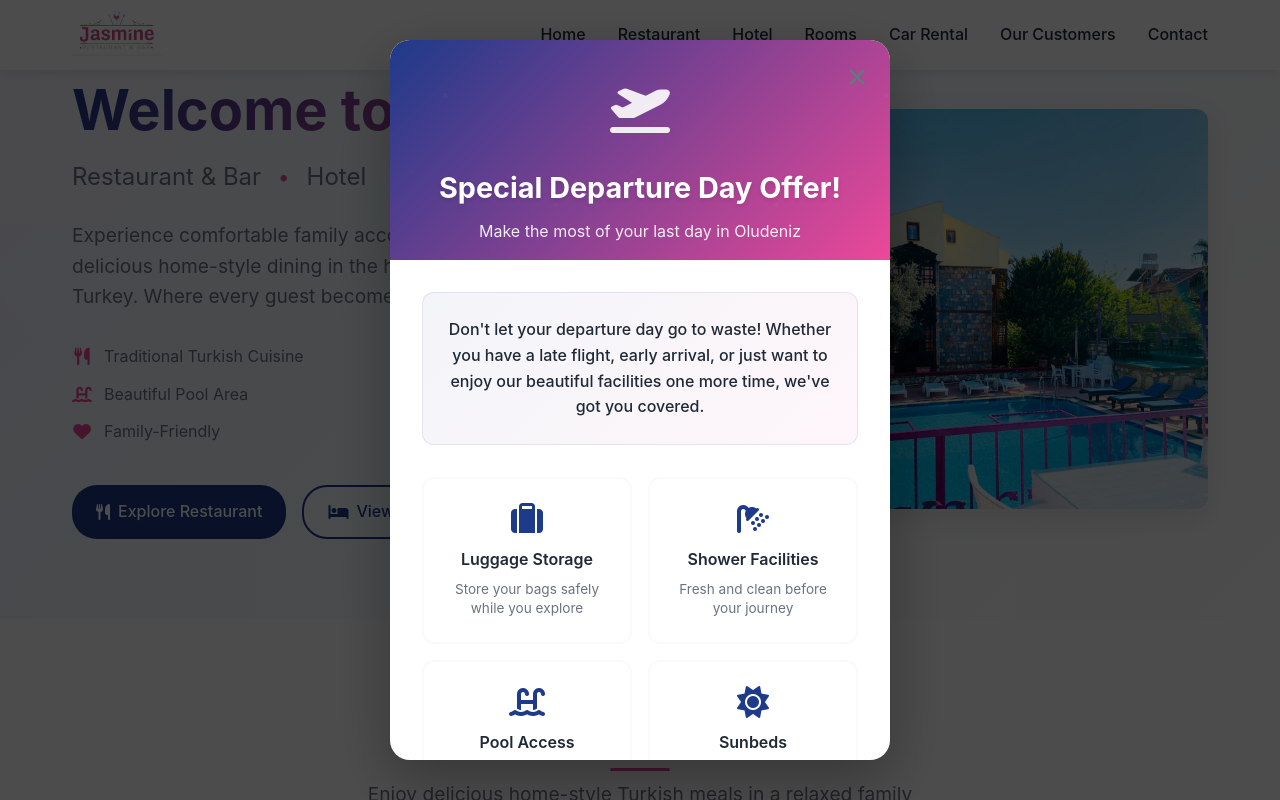
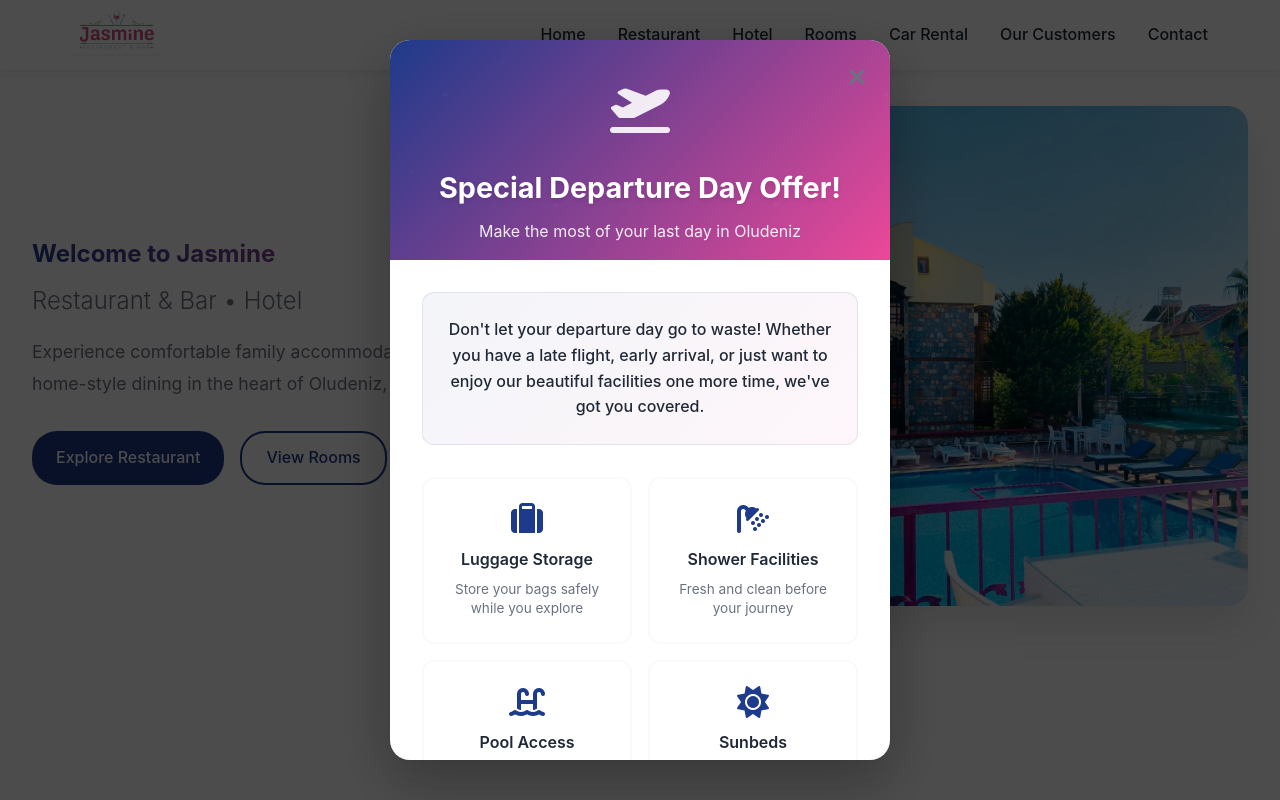
Before and after one commit to Silcfcr/JasmineOludeniz, a React (Create React App) app: page / in a window 1280 px wide. Shown: the top 800 px of the page. Built offline with nearby package versions, Linux system fonts and the light colour scheme.

Commit message:
Update hero section to match plain HTML design

```diff
--- a/src/App.css
+++ b/src/App.css
@@ -133,33 +133,17 @@ body {
 
 /* Hero Section - Congruent Design */
 .hero {
-    padding: 15rem 0 5rem 0;
-    background: linear-gradient(135deg, #f8f4ff 0%, #f0f9ff 30%, #f8fafc 70%, #ffffff 100%);
-    position: relative;
-    overflow: hidden;
-}
-
-.hero::before {
-    content: '';
-    position: absolute;
-    top: 0;
-    left: 0;
-    right: 0;
-    bottom: 0;
-    background:
-        radial-gradient(circle at 20% 20%, rgba(255, 255, 255, 0.1) 0%, transparent 70%),
-        radial-gradient(circle at 80% 80%, rgba(255, 255, 255, 0.05) 0%, transparent 70%);
-    pointer-events: none;
+    display: flex;
+    min-height: 100vh;
+    align-items: center;
+    background: linear-gradient(135deg, var(--blue-light) 0%, var(--pink-light) 100%);
+    padding-top: 80px;
 }
 
 .hero-content {
-    display: grid;
-    grid-template-columns: 1.2fr 1fr;
-    gap: 4rem;
-    align-items: center;
-    position: relative;
-    z-index: 2;
-    margin-top: 5rem;
+    flex: 1;
+    padding: 2rem;
+    max-width: 600px;
 }
 
 .hero-badge {
@@ -181,40 +165,26 @@ body {
 }
 
 .hero-text h1 {
-    font-size: 3.5rem;
-    font-weight: 700;
-    background: linear-gradient(135deg, var(--primary-color), var(--secondary-color));
+    color: var(--primary-color);
+    margin-bottom: 0.5rem;
+    background: linear-gradient(45deg, var(--primary-color), var(--secondary-color));
     -webkit-background-clip: text;
     -webkit-text-fill-color: transparent;
     background-clip: text;
+}
+
+.hero-text h2 {
+    color: var(--text-light);
+    font-size: 1.5rem;
+    font-weight: 300;
     margin-bottom: 1rem;
-    line-height: 1.1;
-    animation: fadeInUp 0.8s ease-out 0.2s both;
-}
-
-.hero-subtitle {
-    font-size: 1.5rem;
-    margin-bottom: 1.5rem;
+}
+
+.hero-text p {
+    font-size: 1.1rem;
     color: var(--text-light);
-    display: flex;
-    align-items: center;
-    gap: 1rem;
-    animation: fadeInUp 0.8s ease-out 0.4s both;
-    font-weight: 400;
-}
-
-.separator {
-    color: var(--secondary-color);
-    font-weight: 300;
-}
-
-.hero-description {
-    font-size: 1.2rem;
     margin-bottom: 2rem;
-    color: var(--text-light);
-    line-height: 1.6;
-    animation: fadeInUp 0.8s ease-out 0.6s both;
-    max-width: 500px;
+    line-height: 1.8;
 }
 
 .hero-features {
@@ -243,40 +213,23 @@ body {
 .hero-buttons {
     display: flex;
     gap: 1rem;
-    animation: fadeInUp 0.8s ease-out 1s both;
-}
-
-.hero-visual {
-    position: relative;
-    animation: fadeInRight 1s ease-out 0.5s both;
-}
-
-.hero-image-container {
-    position: relative;
-    border-radius: 12px;
-    overflow: hidden;
-    box-shadow: 0 10px 30px rgba(0, 0, 0, 0.1);
-    transition: transform 0.3s ease;
-}
-
-.hero-image-container:hover {
-    transform: translateY(-5px);
-    box-shadow: 0 15px 40px rgba(0, 0, 0, 0.15);
+    flex-wrap: wrap;
 }
 
 .hero-image {
-    position: relative;
-    width: 100%;
-    height: 400px;
-    overflow: hidden;
+    flex: 1;
+    padding: 2rem;
 }
 
 .hero-image img {
     width: 100%;
-    height: 100%;
+    height: 500px;
     object-fit: cover;
-    display: block;
-}
+    border-radius: 20px;
+    box-shadow: 0 20px 40px rgba(0, 0, 0, 0.1);
+}
+
+
 
 
 /* Container */
@@ -1577,22 +1530,23 @@ section:first-of-type {
     }
 
     .hero {
-        padding: 12rem 0 4rem 0;
+        padding-top: 90px;
     }
 
     .hero-content {
-        grid-template-columns: 1fr;
-        gap: 3rem;
-        margin-top: 3rem;
+        padding: 2rem 1.5rem;
+    }
+
+    .hero-image img {
+        height: 350px;
     }
 
     .hero-text h1 {
-        font-size: 2.5rem;
-    }
-
-    .hero-subtitle {
-        font-size: 1.2rem;
-        justify-content: center;
+        font-size: 2.2rem;
+    }
+
+    .hero-text h2 {
+        font-size: 1.4rem;
     }
 
     .hero-description {
@@ -1748,29 +1702,31 @@ section:first-of-type {
     }
 
     .hero {
-        padding: 10rem 0 3rem 0;
+        flex-direction: column;
+        text-align: center;
+        padding-top: 100px;
     }
 
     .hero-content {
-        margin-top: 2rem;
+        order: 2;
+        padding: 2rem 1rem;
+    }
+
+    .hero-image {
+        order: 1;
+        padding: 1rem;
+    }
+
+    .hero-image img {
+        height: 300px;
     }
 
     .hero-text h1 {
-        font-size: 2rem;
-    }
-
-    .hero-subtitle {
-        font-size: 1rem;
-        flex-direction: column;
-        gap: 0.5rem;
-    }
-
-    .hero-description {
-        font-size: 0.95rem;
-    }
-
-    .hero-features {
-        gap: 0.5rem;
+        font-size: 2.5rem;
+    }
+
+    .hero-buttons {
+        justify-content: center;
     }
 
     .hero-feature {
--- a/src/components/Hero.tsx
+++ b/src/components/Hero.tsx
@@ -3,52 +3,19 @@ import React from 'react';
 const Hero: React.FC = () => {
     return (
         <section id="home" className="hero">
-            <div className="container">
-                <div className="hero-content">
-                    <div className="hero-text">
-                        <h1>Welcome to Jasmine</h1>
-                        <h2 className="hero-subtitle">
-                            <span>Restaurant & Bar</span>
-                            <span className="separator">•</span>
-                            <span>Hotel</span>
-                        </h2>
-                        <p className="hero-description">
-                            Experience comfortable family accommodation and delicious home-style dining in the heart of Oludeniz, Turkey.
-                            Where every guest becomes part of our family.
-                        </p>
-                        <div className="hero-features">
-                            <div className="hero-feature">
-                                <i className="fas fa-utensils"></i>
-                                <span>Traditional Turkish Cuisine</span>
-                            </div>
-                            <div className="hero-feature">
-                                <i className="fas fa-swimming-pool"></i>
-                                <span>Beautiful Pool Area</span>
-                            </div>
-                            <div className="hero-feature">
-                                <i className="fas fa-heart"></i>
-                                <span>Family-Friendly</span>
-                            </div>
-                        </div>
-                        <div className="hero-buttons">
-                            <a href="#restaurant" className="btn btn-primary">
-                                <i className="fas fa-utensils"></i>
-                                <span>Explore Restaurant</span>
-                            </a>
-                            <a href="#rooms" className="btn btn-secondary">
-                                <i className="fas fa-bed"></i>
-                                <span>View Rooms</span>
-                            </a>
-                        </div>
-                    </div>
-                    <div className="hero-visual">
-                        <div className="hero-image-container">
-                            <div className="hero-image">
-                                <img src="/Img/poolFromR.jpeg" alt="Jasmine Pool Area" />
-                            </div>
-                        </div>
+            <div className="hero-content">
+                <div className="hero-text">
+                    <h1>Welcome to Jasmine</h1>
+                    <h2>Restaurant & Bar • Hotel</h2>
+                    <p>Experience comfortable family accommodation and delicious home-style dining in the heart of Oludeniz, Turkey.</p>
+                    <div className="hero-buttons">
+                        <a href="#restaurant" className="btn btn-primary">Explore Restaurant</a>
+                        <a href="#rooms" className="btn btn-secondary">View Rooms</a>
                     </div>
                 </div>
+            </div>
+            <div className="hero-image">
+                <img src="/Img/poolFromR.jpeg" alt="Jasmine Pool Area" />
             </div>
         </section>
     );
```
